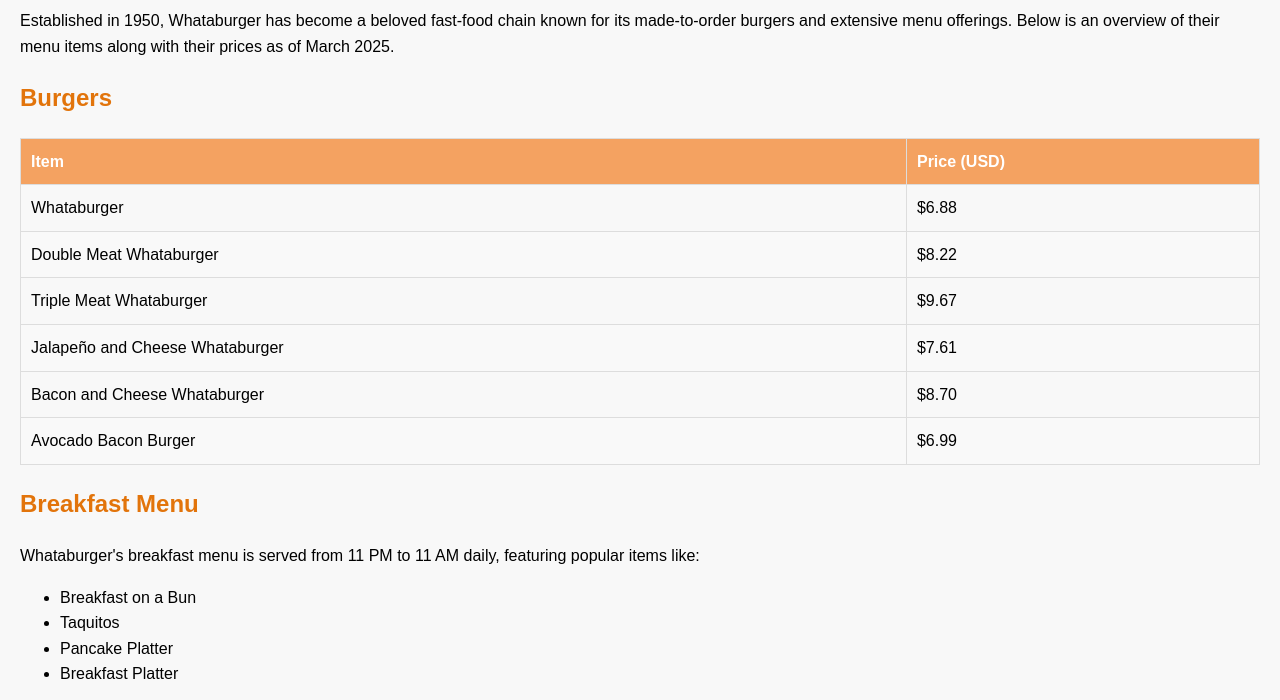
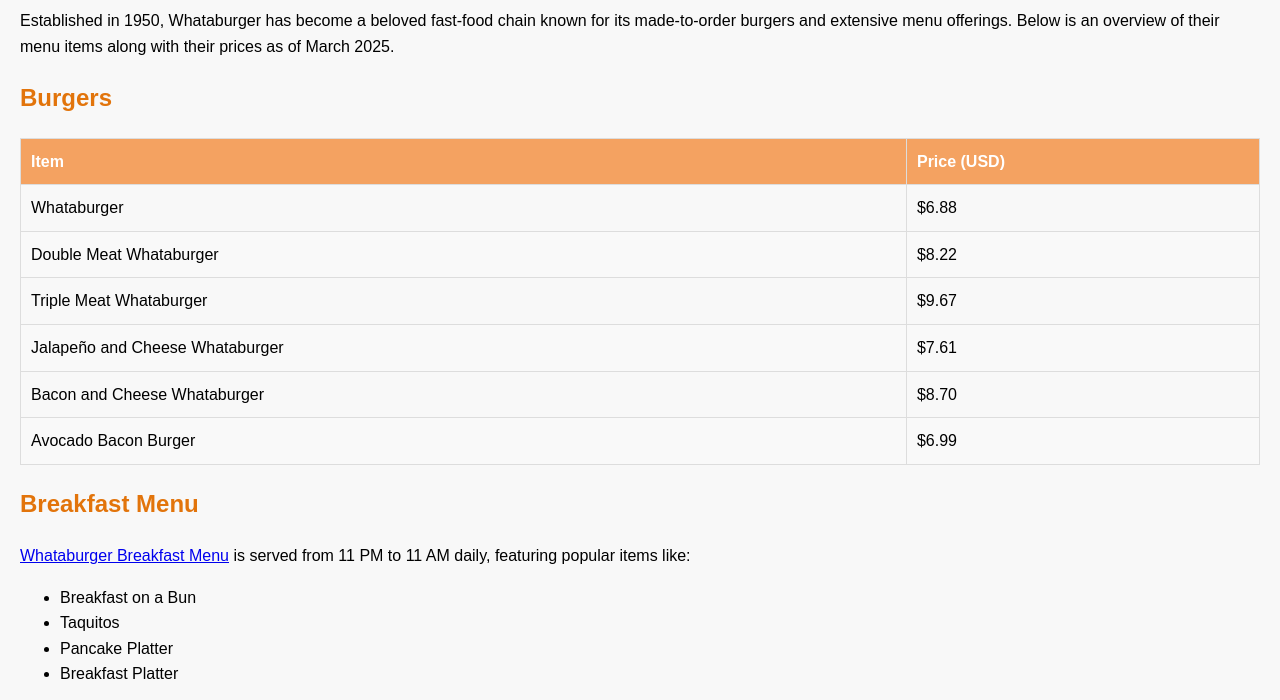
Before and after one commit to rkhosa/Whataburger-Menu-Prices, a plain HTML site: page index.html in a window 1280 px wide. Shown: the part 86-786 px from the top of the page. Drawn offline with Linux system fonts and the light colour scheme.

Commit message:
Update index.html

```diff
--- a/index.html
+++ b/index.html
@@ -78,7 +78,7 @@
     </table>
 
     <h2>Breakfast Menu</h2>
-    <p>Whataburger's breakfast menu is served from 11 PM to 11 AM daily, featuring popular items like:</p>
+    <p> <a href="https://github.com/rkhosa/Whataburger-Breakfast-Menu/" target="_blank">Whataburger Breakfast Menu</a> is served from 11 PM to 11 AM daily, featuring popular items like:</p>
     <ul>
         <li>Breakfast on a Bun</li>
         <li>Taquitos</li>
```
